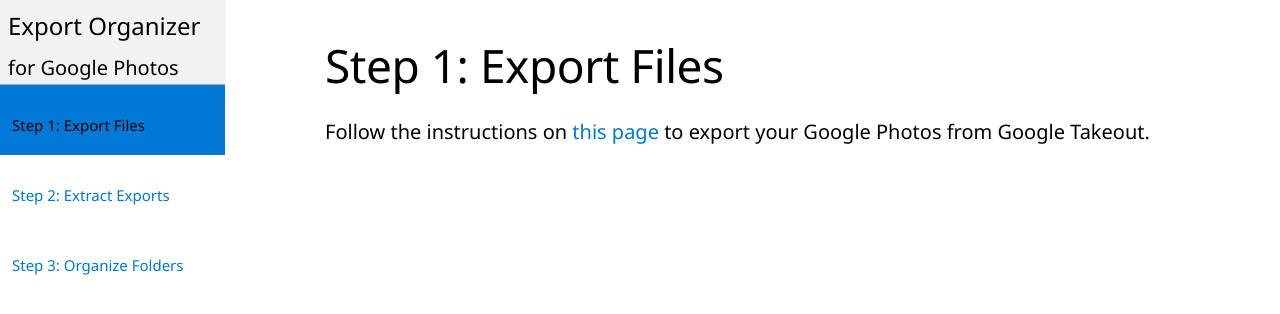
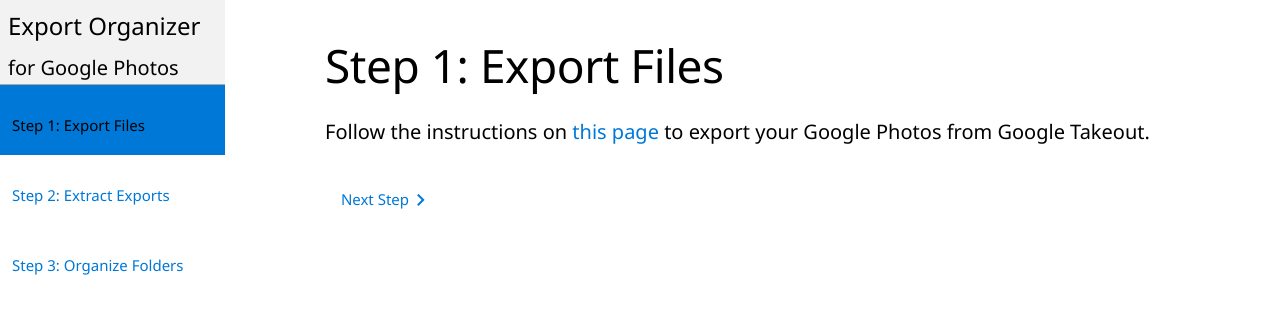
Before and after one commit to Alamantus/GooglePhotosExportOrganizer, a React (Create React App) app: page / in a window 1280 px wide. Shown: the top 314 px of the page. Built offline with nearby package versions, Linux system fonts and the light colour scheme.

Commit message:
Update App to use Step2; Add pager for steps

```diff
--- a/src/App.js
+++ b/src/App.js
@@ -1,8 +1,10 @@
 import React from 'react';
+
+import { NAV_ITEMS } from './constants';
 
 import SidebarNav from './SidebarNav';
 import Step1 from './Views/Step1';
-import SettingsList from './SettingsList';
+import Step2 from './Views/Step2';
 
 class App extends React.Component {
   constructor(props) {
@@ -10,7 +12,16 @@ class App extends React.Component {
 
     this.state = {
       currentView: 0,
+      zipFolderPath: null,
+      unzipFolderPath: null,
+      organizeIntoPath: null,
     }
+  }
+
+  updatePath(stateKey, path) {
+    const newState = {};
+    newState[stateKey] = path;
+    this.setState(newState);
   }
 
   render() {
@@ -22,11 +33,11 @@ class App extends React.Component {
         break;
       }
       case 1: {
-        CurrentView = SettingsList;
+        CurrentView = Step2;
         break;
       }
       case 2: {
-        CurrentView = SettingsList;
+        CurrentView = Step2;
         break;
       }
     }
@@ -40,7 +51,36 @@ class App extends React.Component {
             />
           </aside>
           <section className="col-xs-18">
-            <CurrentView />
+            <CurrentView
+              zipFolderPath={ this.state.zipFolderPath }
+              unzipFolderPath={ this.state.unzipFolderPath }
+              organizeIntoPath={ this.state.organizeIntoPath }
+              updatePath={ (stateKey, path) => this.updatePath(stateKey, path) }
+            />
+            <nav>
+              <ul className="pager">
+                {
+                  this.state.currentView > 0 &&
+                  <li className="pager-prev">
+                    <button className="btn btn-link"
+                      onClick={ () => this.setState({ currentView: this.state.currentView - 1 })}
+                    >
+                      <i aria-hidden="true" className="glyph glyph-chevron-left-2"></i> Previous Step
+                    </button>
+                  </li>
+                }
+                {
+                  this.state.currentView < NAV_ITEMS.length &&
+                  <li className="pager-next">
+                    <button className="btn btn-link"
+                      onClick={() => this.setState({ currentView: this.state.currentView + 1 })}
+                    >
+                      Next Step <i aria-hidden="true" className="glyph glyph-chevron-right-2"></i>
+                    </button>
+                  </li>
+                }
+              </ul>
+            </nav>
           </section>
         </section>
       </section>
```
